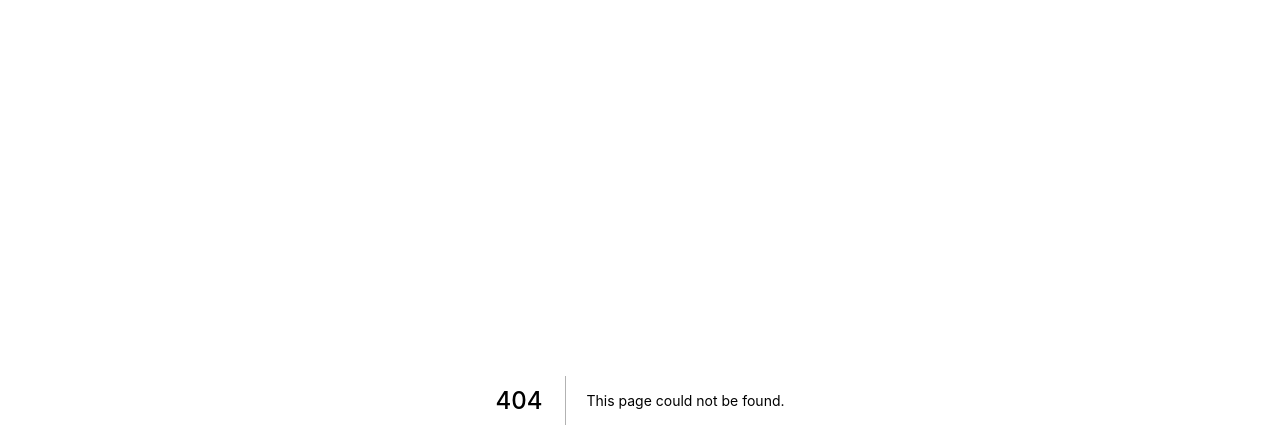
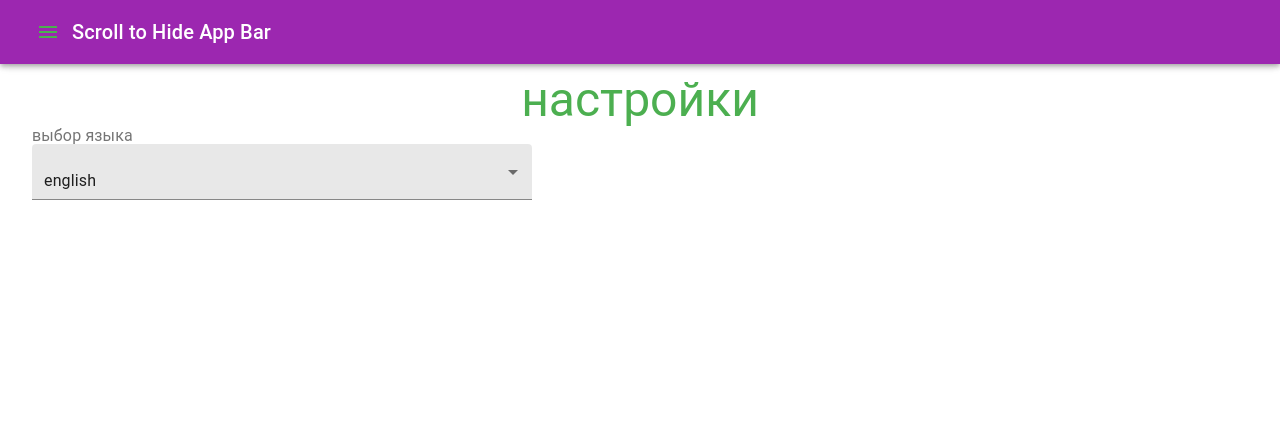
Before and after one commit to kolserdav/yousearch, a Next.js app: page /settings in a window 1280 px wide. Before the commit this address had no page. Shown: the top 448 px of the page. Built offline with nearby package versions, Linux system fonts and the light colour scheme.

Commit message:
server classes rnedering problem

```diff
--- a/package.json
+++ b/package.json
@@ -19,7 +19,8 @@
     "react": "16.13.1",
     "react-dom": "16.13.1",
     "redux": "^4.0.5",
-    "redux-saga": "^1.1.3"
+    "redux-saga": "^1.1.3",
+    "universal-cookie": "^4.0.4"
   },
   "devDependencies": {
     "@types/axios": "^0.14.0",
--- /dev/null
+++ b/pages/settings.tsx
@@ -0,0 +1,51 @@
+import React, { useState } from 'react';
+import type { NextPage } from 'next';
+import Cookies from 'universal-cookie';
+import { Typography, Select, FormGroup, FormLabel, MenuItem } from '@material-ui/core';
+import { makeStyles } from '@material-ui/core/styles';
+import Theme from '../src/components/Theme';
+import AppBar from '../src/components/AppBar';
+import * as Types from '../next-env';
+import useTranslate from '../src/hooks/useTranslate';
+
+const cookies = new Cookies();
+
+const useStyles = makeStyles({
+  root: {
+    maxWidth: '500px',
+  },
+});
+
+const Settings: NextPage = (): React.ReactElement => {
+  console.log(typeof window)
+  const classes = useStyles();
+  const [lang, setLang] = useState<string>('en');
+  const t = useTranslate();
+  return (
+    <Theme>
+      <AppBar>
+        <Typography align="center" variant="h3" color="secondary">
+          {t.interface.settings}
+        </Typography>
+        <FormGroup className={classes.root}>
+          <FormLabel>{t.interface.select_lang}</FormLabel>
+          <Select
+            variant="filled"
+            value={lang}
+            onChange={(e: any) => {
+              const { value } = e.target;
+              setLang(value);
+              const date = new Date();
+              date.setFullYear(date.getFullYear() + 5);
+              cookies.set('lang', value, { path: '/', expires: date });
+            }}>
+            <MenuItem value={t.value}>{t.name}</MenuItem>
+            <MenuItem value={t.value1}>{t.name1}</MenuItem>
+          </Select>
+        </FormGroup>
+      </AppBar>
+    </Theme>
+  );
+};
+
+export default Settings;
--- a/src/components/Menu.tsx
+++ b/src/components/Menu.tsx
@@ -1,16 +1,16 @@
 import React from 'react';
+import Link from 'next/link';
 import clsx from 'clsx';
 import { makeStyles } from '@material-ui/core/styles';
 import Drawer from '@material-ui/core/Drawer';
 import List from '@material-ui/core/List';
 import Divider from '@material-ui/core/Divider';
-import ListItem from '@material-ui/core/ListItem';
 import ListItemIcon from '@material-ui/core/ListItemIcon';
 import ListItemText from '@material-ui/core/ListItemText';
-import InboxIcon from '@material-ui/icons/MoveToInbox';
-import MailIcon from '@material-ui/icons/Mail';
+import RegistrationIcon from '@material-ui/icons/ExitToApp';
+import SettingsIcon from '@material-ui/icons/Settings';
 import MenuIcon from '@material-ui/icons/Menu';
-import { IconButton } from '@material-ui/core';
+import { IconButton, MenuItem } from '@material-ui/core';
 
 const useStyles = makeStyles({
   list: {
@@ -25,7 +25,7 @@ type Anchor = 'top' | 'left' | 'bottom' | 'right';
 
 const positions = ['left', 'right', 'top', 'bottom'];
 
-export default function Menu() {
+export default function Menu(): React.ReactElement {
   const classes = useStyles();
   const [state, setState] = React.useState({
     top: false,
@@ -57,21 +57,22 @@ export default function Menu() {
       onClick={toggleDrawer(anchor, false)}
       onKeyDown={toggleDrawer(anchor, false)}>
       <List>
-        {['Inbox', 'Starred', 'Send email', 'Drafts'].map((text, index) => (
-          <ListItem button key={text}>
-            <ListItemIcon>{index % 2 === 0 ? <InboxIcon /> : <MailIcon />}</ListItemIcon>
-            <ListItemText primary={text} />
-          </ListItem>
-        ))}
-      </List>
-      <Divider />
-      <List>
-        {['All mail', 'Trash', 'Spam'].map((text, index) => (
-          <ListItem button key={text}>
-            <ListItemIcon>{index % 2 === 0 ? <InboxIcon /> : <MailIcon />}</ListItemIcon>
-            <ListItemText primary={text} />
-          </ListItem>
-        ))}
+        <Link href="/settings">
+          <MenuItem>
+            <ListItemIcon>
+              <SettingsIcon />
+            </ListItemIcon>
+            <ListItemText>Settings</ListItemText>
+          </MenuItem>
+        </Link>
+        <Link href="/registration">
+          <MenuItem>
+            <ListItemIcon>
+              <RegistrationIcon />
+            </ListItemIcon>
+            <ListItemText>Registration</ListItemText>
+          </MenuItem>
+        </Link>
       </List>
     </div>
   );
--- /dev/null
+++ b/src/hooks/useTranslate.tsx
@@ -0,0 +1,6 @@
+import ru from '../locales/ru/lang.json';
+import en from '../locales/en/lang.json';
+
+export default function useTranslate() {
+  return ru;
+}
--- /dev/null
+++ b/src/locales/en/lang.json
@@ -0,0 +1,11 @@
+{
+  "name": "english",
+  "value": "en",
+  "name1": "русский",
+  "value1": "ru",
+  "interface": {
+    "settings": "settings",
+    "registration": "registration",
+    "select_lang": "select language"
+  }
+}
--- /dev/null
+++ b/src/locales/ru/lang.json
@@ -0,0 +1,11 @@
+{
+  "name": "русский",
+  "value": "ru",
+  "name1": "english",
+  "value1": "en",
+  "interface": {
+    "settings": "настройки",
+    "registration": "регистрация",
+    "select_lang": "выбор языка"
+  }
+}
--- a/src/store/index.ts
+++ b/src/store/index.ts
@@ -8,7 +8,10 @@ import reducer from '../lib/reducers';
 import * as sagas from './sagas';
 
 const sagaMiddleware = createSagaMiddleware();
-const store: Store<Types.Reducer<any>, Types.Action<any>> = createStore(reducer, applyMiddleware(sagaMiddleware));
+const store: Store<Types.Reducer<any>, Types.Action<any>> = createStore(
+  reducer,
+  applyMiddleware(sagaMiddleware)
+);
 
 /**
  * After create API and Saga do add middleware to store
```
Also changed, not shown: 1 other file (tests, documents, lock files or other folders).
